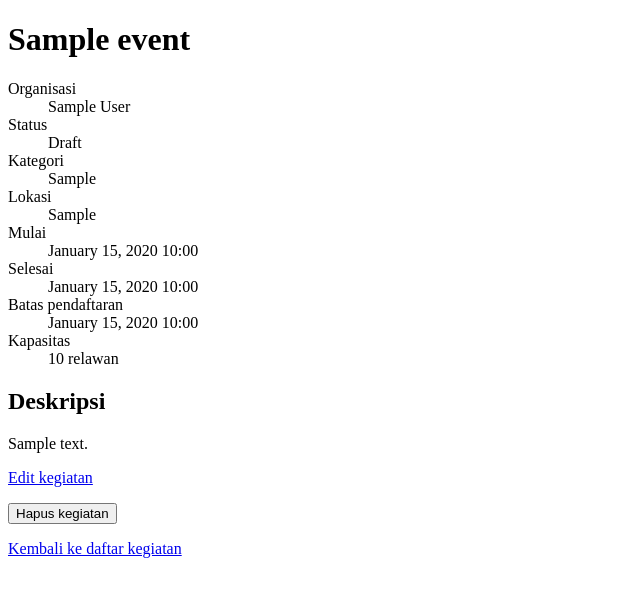
After one commit to ivanjessiccaprihandana/VolunteerMatch, a Rails app: page /volunteer_events/1 in a window 1280 px wide. The commit adds this page. Shown: the top 597 px of the page, without its empty margins (0-640 px from the left). Run offline with Rails 7, Linux system fonts and the light colour scheme; a user stored in the database is signed in; tables that the repository leaves empty hold one stand-in row (values such as "Sample post"); some libraries are stand-ins or nearby versions.

Commit message:
Add organization-managed volunteer events

```diff
--- a/app/controllers/application_controller.rb
+++ b/app/controllers/application_controller.rb
@@ -16,4 +16,10 @@ class ApplicationController < ActionController::Base
 
     redirect_to login_path, alert: "Silakan masuk terlebih dahulu."
   end
+
+  def require_organization
+    return if current_user&.organization?
+
+    redirect_to dashboard_path, alert: "Fitur ini hanya tersedia untuk organisasi."
+  end
 end
--- /dev/null
+++ b/app/controllers/volunteer_events_controller.rb
@@ -0,0 +1,76 @@
+class VolunteerEventsController < ApplicationController
+  before_action :require_login, except: %i[index show]
+  before_action :require_organization, only: %i[new create edit update destroy]
+  before_action :set_visible_event, only: :show
+  before_action :set_owned_event, only: %i[edit update destroy]
+
+  def index
+    @events = VolunteerEvent.upcoming
+    @owned_events = if logged_in? && current_user.organization?
+                      current_user.volunteer_events.order(starts_at: :asc)
+                    else
+                      VolunteerEvent.none
+                    end
+  end
+
+  def show
+  end
+
+  def new
+    @event = current_user.volunteer_events.build
+  end
+
+  def create
+    @event = current_user.volunteer_events.build(event_params)
+
+    if @event.save
+      redirect_to @event, notice: "Kegiatan berhasil dibuat."
+    else
+      render :new, status: :unprocessable_entity
+    end
+  end
+
+  def edit
+  end
+
+  def update
+    if @event.update(event_params)
+      redirect_to @event, notice: "Kegiatan berhasil diperbarui."
+    else
+      render :edit, status: :unprocessable_entity
+    end
+  end
+
+  def destroy
+    @event.destroy!
+    redirect_to volunteer_events_path, notice: "Kegiatan berhasil dihapus."
+  end
+
+  private
+
+  def set_visible_event
+    @event = VolunteerEvent.find(params[:id])
+    return if @event.published?
+    return if logged_in? && @event.organization == current_user
+
+    redirect_to volunteer_events_path, alert: "Kegiatan tidak tersedia."
+  end
+
+  def set_owned_event
+    @event = current_user.volunteer_events.find(params[:id])
+  end
+
+  def event_params
+    params.require(:volunteer_event).permit(
+      :title,
+      :description,
+      :category,
+      :location,
+      :starts_at,
+      :ends_at,
+      :registration_deadline,
+      :capacity,
+      :status
+    )
+  end
+end
--- a/app/models/user.rb
+++ b/app/models/user.rb
@@ -3,6 +3,10 @@ class User < ApplicationRecord
 
   has_one :volunteer_profile, dependent: :destroy
   has_one :organization_profile, dependent: :destroy
+  has_many :volunteer_events,
+           foreign_key: :organization_id,
+           inverse_of: :organization,
+           dependent: :destroy
 
   enum role: {
     volunteer: 0,
--- /dev/null
+++ b/app/views/volunteer_events/edit.html.erb
@@ -0,0 +1,5 @@
+<h1>Edit Kegiatan Relawan</h1>
+
+<%= render "form", event: @event %>
+
+<p><%= link_to "Batal", volunteer_event_path(@event) %></p>
--- /dev/null
+++ b/app/views/volunteer_events/new.html.erb
@@ -0,0 +1,5 @@
+<h1>Buat Kegiatan Relawan</h1>
+
+<%= render "form", event: @event %>
+
+<p><%= link_to "Batal", volunteer_events_path %></p>
--- /dev/null
+++ b/app/views/volunteer_events/show.html.erb
@@ -0,0 +1,42 @@
+<h1><%= @event.title %></h1>
+
+<dl>
+  <dt>Organisasi</dt>
+  <dd><%= @event.organization.name %></dd>
+
+  <dt>Status</dt>
+  <dd><%= @event.status.humanize %></dd>
+
+  <dt>Kategori</dt>
+  <dd><%= @event.category %></dd>
+
+  <dt>Lokasi</dt>
+  <dd><%= @event.location %></dd>
+
+  <dt>Mulai</dt>
+  <dd><%= l @event.starts_at, format: :long %></dd>
+
+  <dt>Selesai</dt>
+  <dd><%= l @event.ends_at, format: :long %></dd>
+
+  <dt>Batas pendaftaran</dt>
+  <dd><%= l @event.registration_deadline, format: :long %></dd>
+
+  <dt>Kapasitas</dt>
+  <dd><%= @event.capacity %> relawan</dd>
+</dl>
+
+<section>
+  <h2>Deskripsi</h2>
+  <%= simple_format @event.description %>
+</section>
+
+<% if logged_in? && @event.organization == current_user %>
+  <p><%= link_to "Edit kegiatan", edit_volunteer_event_path(@event) %></p>
+  <%= button_to "Hapus kegiatan",
+                @event,
+                method: :delete,
+                form: { data: { turbo_confirm: "Yakin ingin menghapus kegiatan ini?" } } %>
+<% end %>
+
+<p><%= link_to "Kembali ke daftar kegiatan", volunteer_events_path %></p>
--- a/config/database.yml
+++ b/config/database.yml
@@ -18,7 +18,8 @@ default: &default
   adapter: postgresql
   encoding: unicode
   pool: <%= ENV.fetch("RAILS_MAX_THREADS") { 5 } %>
-  host: localhost
+  # Use IPv4 explicitly on Windows to avoid intermittent localhost/IPv6 issues.
+  host: 127.0.0.1
   port: 5432
   username: postgres
   password: <%= ENV.fetch("VOLUNTEERMATCH_DATABASE_PASSWORD") %>
--- a/config/routes.rb
+++ b/config/routes.rb
@@ -7,6 +7,7 @@ Rails.application.routes.draw do
 
   get "/dashboard", to: "dashboard#show", as: :dashboard
   resource :profile, only: %i[show edit update]
+  resources :volunteer_events
 
   root "users#new"
 end
```
Also changed, not shown: app/models/volunteer_event.rb (added, +51 -0 lines), app/views/dashboard/show.html.erb (+7 -0 lines), app/views/volunteer_events/_form.html.erb (added, +61 -0 lines), app/views/volunteer_events/index.html.erb (added, +42 -0 lines), db/migrate/20261117140000_create_volunteer_events.rb (added, +22 -0 lines), test/controllers/volunteer_events_controller_test.rb (added, +136 -0 lines), test/fixtures/volunteer_events.yml (added, +1 -0 lines), test/models/volunteer_event_test.rb (added, +61 -0 lines), db/schema.rb.
